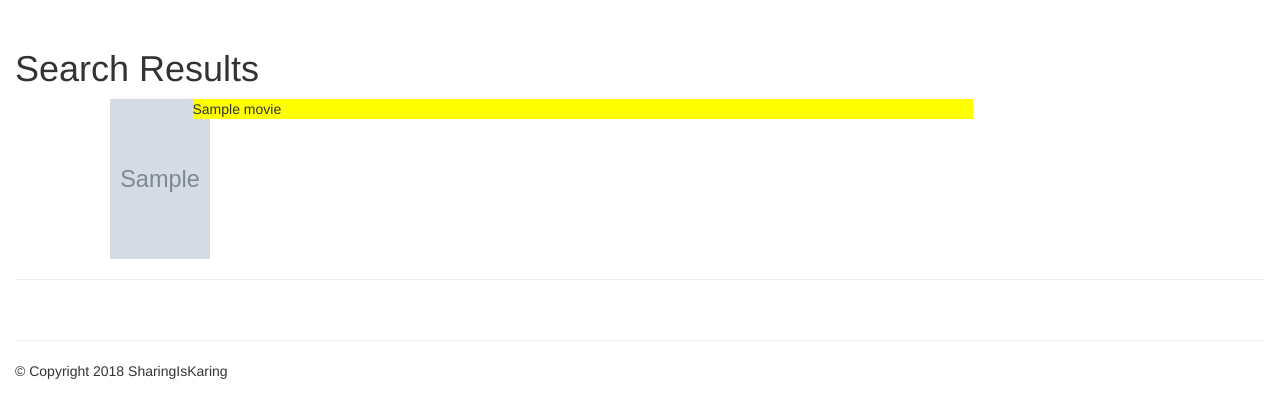
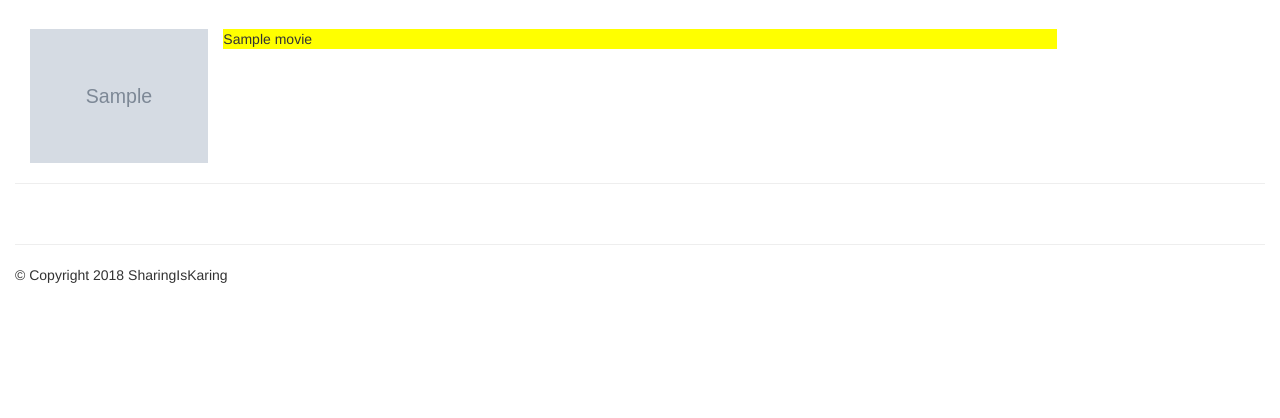
Before and after one commit to shafali731/SharingIsKaring, a Flask app: template templates/movie_search.html in a window 1280 px wide. Shown: the part 51-469 px from the top of the page. Run offline with Flask 2, Linux system fonts and the light colour scheme; the template is opened without the code that fills it: most values are stand-ins (such as "Sample title", 1, 10 or a date in 2020); grey boxes marked "Sample" are stand-in pictures; some libraries are stand-ins or nearby versions.

Commit message:
templates

```diff
--- a/templates/movie_search.html
+++ b/templates/movie_search.html
@@ -5,12 +5,12 @@ Movies
 {% endblock %}
 
 {% block content %}
-<h1> Search Results </h1>
+
 {% for movie in list %}
-<div class="container-fluid" style="margin-left: 80px;">
+<div class="container-fluid">
   <div class="row" >
-    <div class="col-md-1" >
-      <img src={{movie.Poster }} width="100" height="160" />
+    <div class="col-md-2" >
+      <img src={{movie.Poster }} width="100%" height="100%" />
     </div>
     <div class="col-md-8" >
       <div class="row" style="background-color:yellow;">
```
Also changed, not shown: templates/book_search.html (+4 -4 lines).
